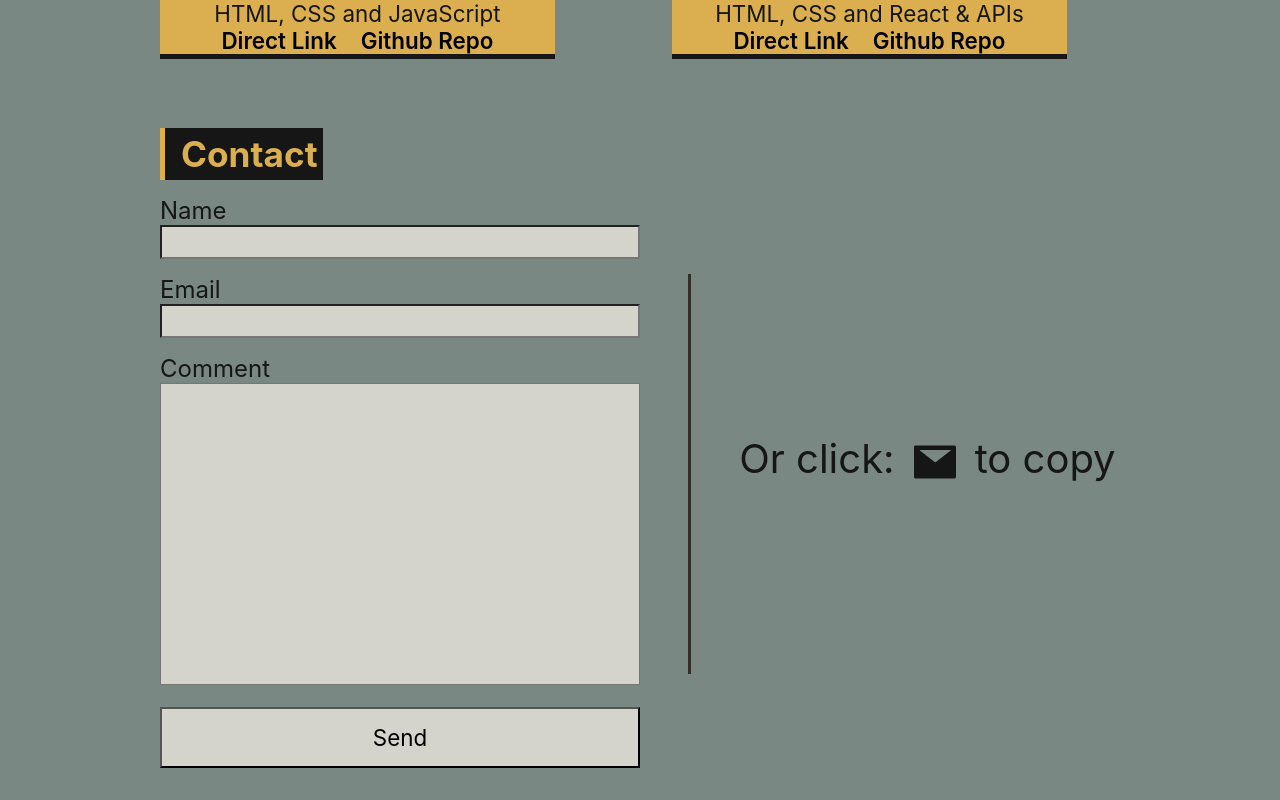
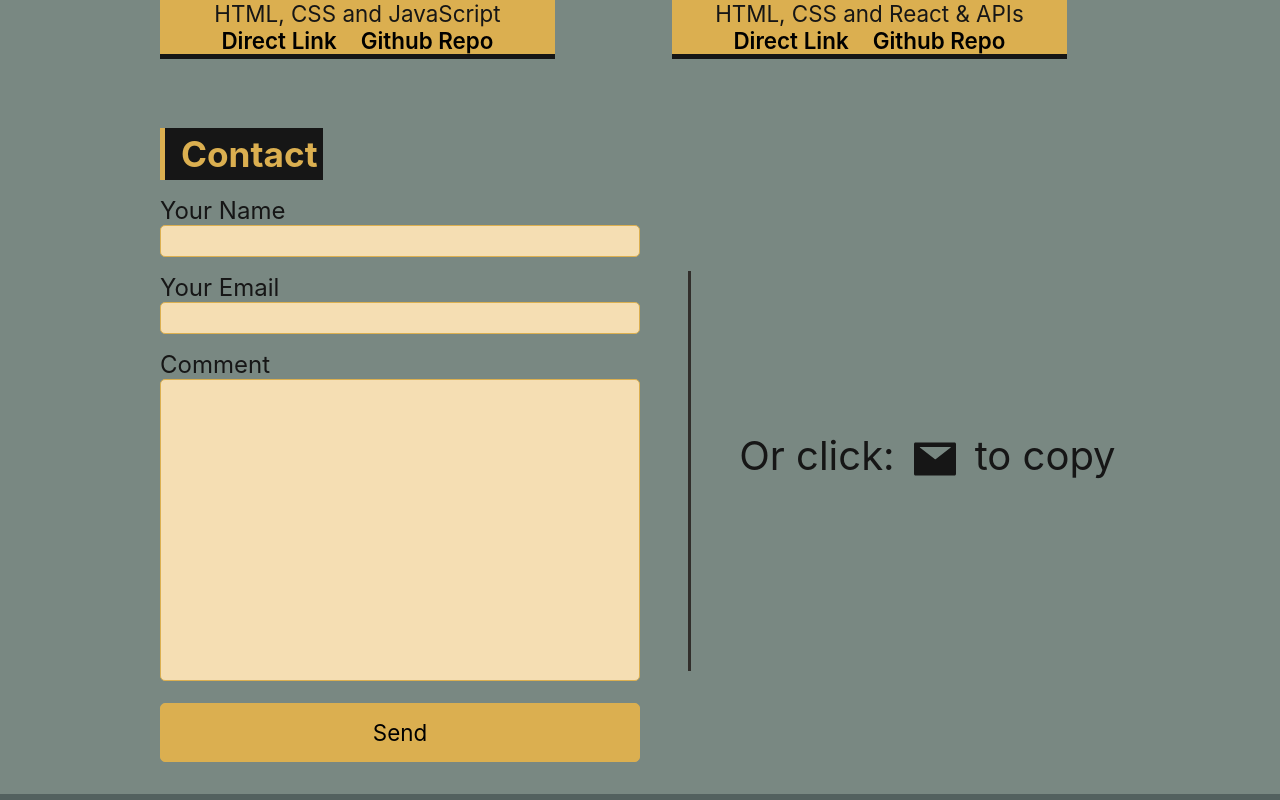
Before and after one commit to AroonSalotra/portfolio-website, a React (Create React App) app: page / in a window 1280 px wide. Shown: the part 1803-2603 px from the top of the page. Built offline with nearby package versions, Linux system fonts and the light colour scheme.

Commit message:
add scrollTo on navbar

```diff
--- a/src/App.css
+++ b/src/App.css
@@ -27,6 +27,10 @@ body {
   background: #dfdbdb;
   background: rgb(83, 97, 95);
   font-family: var(--font)
+}
+
+html {
+  scroll-behavior: smooth;
 }
 
 .intro-container {
@@ -114,10 +118,14 @@ body {
 .form-container input, textarea, button {
   width: 30rem;
   background: rgb(212, 211, 204);
+  background: wheat;
   padding: 15px;
   font-size: 1.4rem;
   resize: none;
   font-family: var(--font);
+  border-radius: 5px;
+  /* border: none; */
+  border: 1px solid var(--clr-a);
 }
 
 .form-container input {
@@ -126,8 +134,14 @@ body {
 
 #form-btn {
   cursor: pointer;
+  background: var(--clr-a);
+  transition: all 30ms ease;
 }
 
+#form-btn:active {
+  transform: scale(1.05);
+  transition: all 30ms ease;
+}
 
 .work-container {
   display: grid;
@@ -168,8 +182,7 @@ body {
   display: flex;
 }
 
-.contact-text div {
-}
+.contact-text div {}
 
 .contact-icon {
   cursor: pointer;
--- a/src/ContactForm.jsx
+++ b/src/ContactForm.jsx
@@ -44,14 +44,14 @@ const ContactForm = (props) => {
     return (
         <form action="" className={`form-container ${props.display}`} onSubmit={onSubmit} >
 
-            <label htmlFor=""> Name <br />
+            <label htmlFor=""> Your Name <br />
                 <input type="text" name="from_name" id="name"
                     value={toSend.from_name}
                     onChange={handleChange} />
             </label>
 
-            <label htmlFor=""> Email <br />
-                <input type="email" name="email"
+            <label htmlFor=""> Your Email <br />
+                <input type="email" name="email" required
                     value={toSend.email}
                     onChange={handleChange} />
             </label>
--- a/src/Navbar.jsx
+++ b/src/Navbar.jsx
@@ -1,4 +1,7 @@
+import { useState } from "react"
+
 const Navbar = () => {
+
 
     const listContent = [
         { text: "Home", id: "1", },
@@ -7,13 +10,32 @@ const Navbar = () => {
         { text: "Work", id: "4" },
     ]
 
+    const handleClick = (e) => {
+        let index;
+        switch (e.target.id) {
+            case "2":
+                index = 700
+                break;
+            case "3":
+                index = 1800
+                break;
+            case "4":
+                index = 700
+                break;
+            default:
+                return null
+        }
+        window.scroll(0, index)
+    }
+
     return (
         <>
             <ul className="navbar-content">
                 {listContent.map(({ text, id }) =>
-                    <li key={id}>{text}</li>
+                    <li key={text} id={id} onClick={handleClick} >{text}</li>
                 )}
             </ul>
+            {/* <button onClick={() => handleClick()}>test</button> */}
         </>
     );
 }
```
